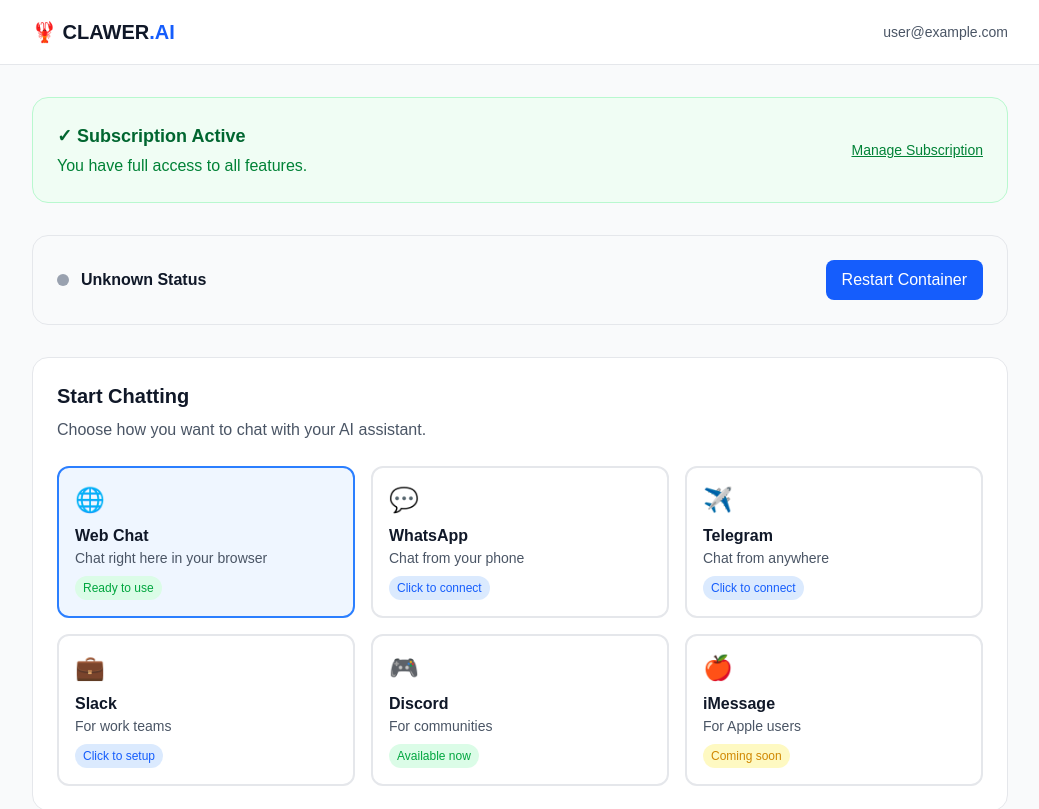
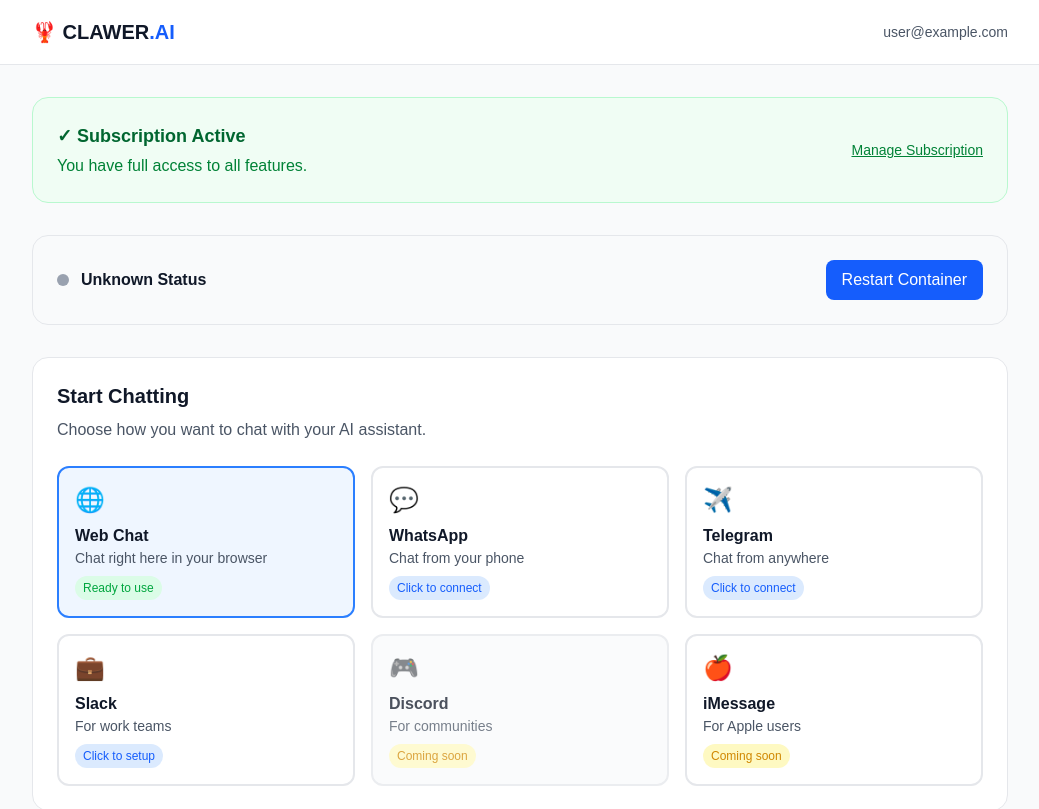
Before and after one commit to keithalindsay/clawer, a Next.js app: page /dashboard in a window 1280 px wide. Shown: the top 809 px of the page, without its empty margins (120-1159 px from the left). Built offline with nearby package versions, Linux system fonts and the light colour scheme; no server answers; the database is empty; sample sign-in values are in the browser's storage.

Commit message:
Update Telegram page and dashboard
- Telegram page uses configured/running from API
- Dashboard: Discord marked as coming soon
- Fix integration status display

```diff
--- a/src/app/dashboard/page.tsx
+++ b/src/app/dashboard/page.tsx
@@ -175,22 +175,17 @@ export default async function DashboardPage() {
               </span>
             </Link>
 
-            {/* Discord */}
-            <Link
-              href={isSubscribed ? '/discord' : '#'}
-              className={`p-4 rounded-xl border-2 transition-all block ${
-                isSubscribed
-                  ? 'border-gray-200 hover:border-indigo-300 cursor-pointer'
-                  : 'border-gray-200 bg-gray-50 opacity-50 pointer-events-none'
-              }`}
+            {/* Discord - Coming soon */}
+            <div
+              className="p-4 rounded-xl border-2 border-gray-200 bg-gray-50 opacity-75"
             >
               <div className="text-2xl mb-2">🎮</div>
               <h3 className="font-semibold text-gray-900">Discord</h3>
               <p className="text-sm text-gray-600">For communities</p>
-              <span className="inline-block mt-2 text-xs font-medium text-green-600 bg-green-100 px-2 py-1 rounded-full">
-                Available now
+              <span className="inline-block mt-2 text-xs font-medium text-yellow-600 bg-yellow-100 px-2 py-1 rounded-full">
+                Coming soon
               </span>
-            </Link>
+            </div>
 
             {/* iMessage */}
             <div
--- a/src/app/dashboard/telegram/page.tsx
+++ b/src/app/dashboard/telegram/page.tsx
@@ -4,8 +4,9 @@ import { useEffect, useState } from 'react';
 import Link from 'next/link';
 
 interface TelegramStatus {
-  connected: boolean;
-  botUsername?: string;
+  configured: boolean;
+  running: boolean;
+  mode?: string | null;
 }
 
 export default function TelegramPage() {
@@ -49,8 +50,10 @@ export default function TelegramPage() {
       const data = await response.json();
 
       if (response.ok && data.success) {
-        setStatus({ connected: true, botUsername: data.botUsername });
+        setStatus({ configured: true, running: true });
         setToken('');
+        // Refresh status after a moment
+        setTimeout(fetchStatus, 2000);
       } else {
         setError(data.error || 'Failed to connect bot');
       }
@@ -102,15 +105,14 @@ export default function TelegramPage() {
               </div>
             )}
 
-            {!loading && status?.connected && (
+            {!loading && status?.configured && (
               <div className="bg-green-50 border border-green-200 rounded-xl p-8 text-center">
                 <div className="text-5xl mb-4">✓</div>
                 <h2 className="text-2xl font-bold text-green-800">
-                  Connected!
+                  {status.running ? 'Connected!' : 'Configured'}
                 </h2>
                 <p className="mt-2 text-green-700">
-                  Your Telegram bot is active
-                  {status.botUsername && ` (@${status.botUsername})`}
+                  Your Telegram bot is {status.running ? 'active' : 'configured but not running'}
                 </p>
                 <p className="mt-4 text-gray-600">
                   You can now chat with your AI assistant via Telegram.
@@ -124,7 +126,7 @@ export default function TelegramPage() {
               </div>
             )}
 
-            {!loading && !status?.connected && (
+            {!loading && !status?.configured && (
               <>
                 <div className="bg-blue-50 border border-blue-200 rounded-xl p-6 mb-6">
                   <h3 className="font-semibold text-blue-900 mb-3">
```
